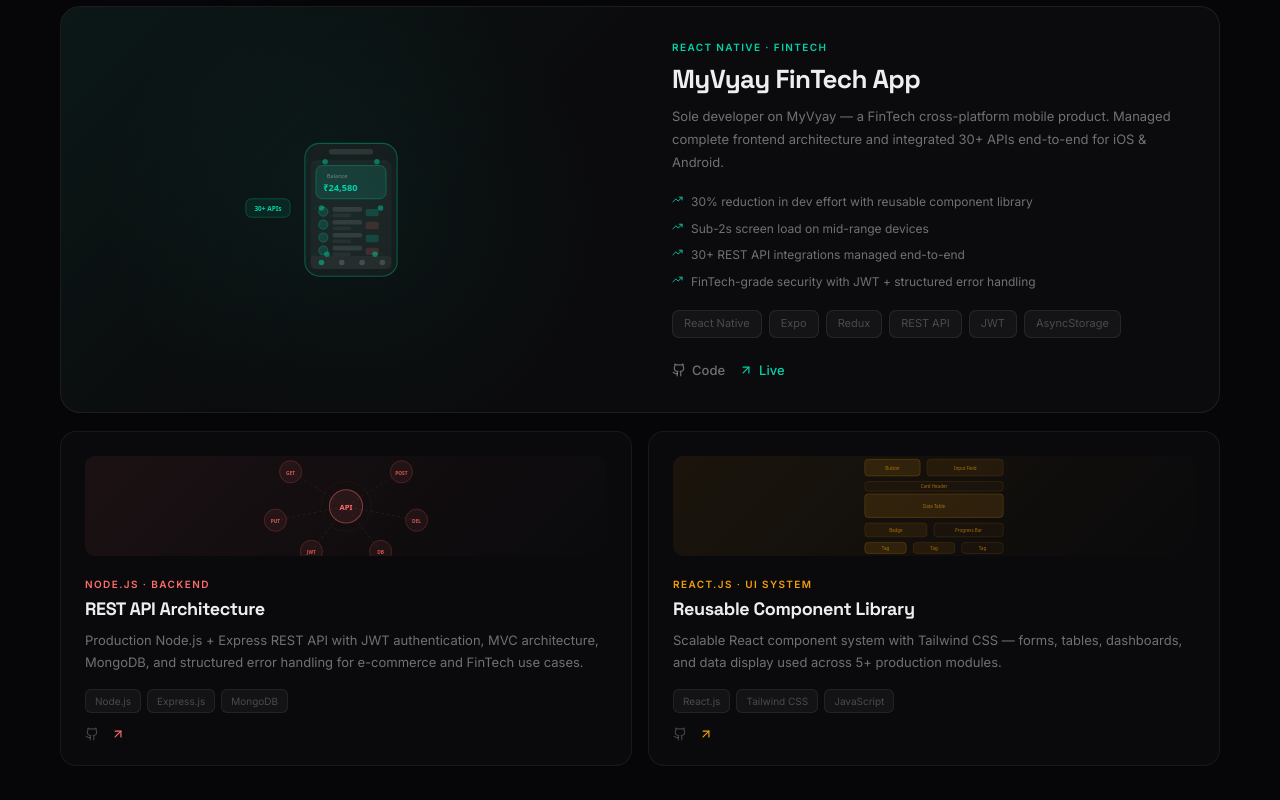
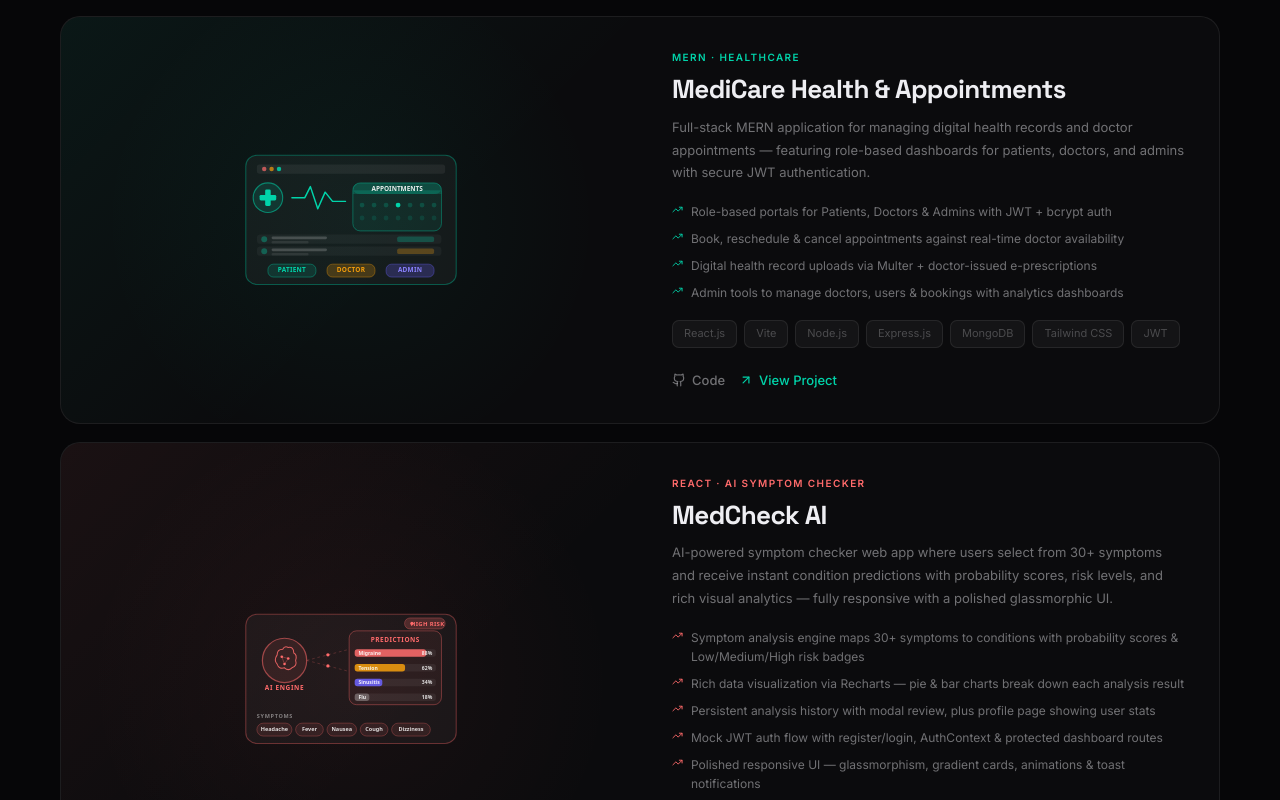
Before and after one commit to yaashchalke75/work_showcase, a Next.js app: page / in a window 1280 px wide. Shown: the part 3700-4500 px from the top of the page. Built offline with nearby package versions, Linux system fonts and the light colour scheme.

Commit message:
updated portfolio project section

```diff
--- a/app/layout.tsx
+++ b/app/layout.tsx
@@ -26,7 +26,7 @@
           rel="stylesheet"
         />
       </head>
-      <body>{children}</body>
+      <body suppressHydrationWarning>{children}</body>
     </html>
   );
 }
--- a/components/Projects.tsx
+++ b/components/Projects.tsx
@@ -2,7 +2,7 @@
 import { motion, useInView } from "framer-motion";
 import { useRef, useState } from "react";
 import { projects } from "@/lib/data";
-import { Github, ArrowUpRight, TrendingUp, Globe, Smartphone } from "lucide-react";
+import { Github, ArrowUpRight, TrendingUp } from "lucide-react";
 
 const H: React.CSSProperties = { fontFamily:"var(--font-head)", fontSynthesis:"none", fontStretch:"normal", fontStyle:"normal" };
 const B: React.CSSProperties = { fontFamily:"var(--font-body)", fontSynthesis:"none", fontStretch:"normal", fontStyle:"normal" };
@@ -61,119 +61,139 @@
   );
 }
 
-function FinTechIllustration({ accent }: { accent: string }) {
+function MediCareIllustration({ accent }: { accent: string }) {
   return (
     <svg viewBox="0 0 260 160" fill="none" xmlns="http://www.w3.org/2000/svg" width="100%" height="100%">
-      {/* Phone frame */}
-      <rect x="80" y="8" width="100" height="144" rx="16" fill="rgba(255,255,255,.04)" stroke={accent} strokeWidth="1.2" strokeOpacity=".35"/>
-      <rect x="106" y="14" width="48" height="6" rx="3" fill="rgba(255,255,255,.1)"/>
-      {/* Screen */}
-      <rect x="86" y="26" width="88" height="118" rx="8" fill="rgba(255,255,255,.03)"/>
-      {/* Balance card */}
-      <rect x="92" y="32" width="76" height="36" rx="7" fill={`${accent}22`} stroke={accent} strokeWidth=".8" strokeOpacity=".4"/>
-      <text x="104" y="45" fill="rgba(255,255,255,.4)" fontSize="6" fontFamily="system-ui">Balance</text>
-      <text x="100" y="60" fill={accent} fontSize="10" fontWeight="700" fontFamily="system-ui">₹24,580</text>
-      {/* Transaction list */}
-      {[0,1,2,3].map(i=>(
+      {/* Browser / dashboard frame */}
+      <rect x="16" y="10" width="228" height="140" rx="12" fill="rgba(255,255,255,.04)" stroke={accent} strokeWidth="1.2" strokeOpacity=".35"/>
+      <rect x="28" y="20" width="204" height="10" rx="3" fill="rgba(255,255,255,.06)"/>
+      <circle cx="36" cy="25" r="2.4" fill="#ff6b6b" opacity=".7"/>
+      <circle cx="44" cy="25" r="2.4" fill="#f59e0b" opacity=".7"/>
+      <circle cx="52" cy="25" r="2.4" fill={accent} opacity=".85"/>
+      {/* Medical cross badge */}
+      <circle cx="40" cy="56" r="16" fill={`${accent}22`} stroke={accent} strokeWidth="1.2" strokeOpacity=".55"/>
+      <rect x="37" y="47" width="6" height="18" rx="1.5" fill={accent}/>
+      <rect x="31" y="53" width="18" height="6" rx="1.5" fill={accent}/>
+      {/* Heartbeat line */}
+      <path d="M66 56 L80 56 L86 44 L94 68 L102 50 L110 60 L124 60"
+        stroke={accent} strokeWidth="1.6" fill="none" strokeLinecap="round" strokeLinejoin="round">
+        <animate attributeName="stroke-dasharray" values="0,200;200,0" dur="2.2s" repeatCount="indefinite"/>
+      </path>
+      {/* Calendar / appointment card */}
+      <rect x="132" y="40" width="96" height="52" rx="8" fill={`${accent}14`} stroke={accent} strokeWidth="1" strokeOpacity=".4"/>
+      <rect x="132" y="40" width="96" height="12" rx="8" fill={`${accent}30`}/>
+      <rect x="132" y="48" width="96" height="4" fill={`${accent}30`}/>
+      <text x="180" y="49" textAnchor="middle" fill="#fff" fontSize="7" fontFamily="system-ui" fontWeight="700" opacity=".9">APPOINTMENTS</text>
+      {/* Calendar dots */}
+      {[0,1,2,3,4,5,6].map(i=>{
+        const col=i%7; const row=Math.floor(i/7);
+        return (
+          <circle key={i} cx={142+col*13} cy={64+row*10} r="2.6"
+            fill={i===3 ? accent : `${accent}35`}>
+            {i===3 && <animate attributeName="r" values="2.6;3.6;2.6" dur="1.6s" repeatCount="indefinite"/>}
+          </circle>
+        );
+      })}
+      {[7,8,9,10,11,12,13].map(i=>{
+        const col=(i-7)%7;
+        return (
+          <circle key={i} cx={142+col*13} cy={78} r="2.6" fill={`${accent}22`}/>
+        );
+      })}
+      {/* Patient rows (record list) — two rows only, leaves room for chips */}
+      {[0,1].map(i=>(
         <g key={i}>
-          <circle cx="100" cy={82+i*14} r="5" fill={`${accent}28`} stroke={accent} strokeWidth=".7" strokeOpacity=".4"/>
-          <rect x="110" y={77+i*14} width="32" height="5" rx="2" fill="rgba(255,255,255,.1)"/>
-          <rect x="110" y={84+i*14} width="20" height="4" rx="2" fill="rgba(255,255,255,.05)"/>
-          <rect x="146" y={79+i*14} width="14" height="8" rx="2" fill={i%2===0 ? "rgba(0,212,170,.2)" : "rgba(255,107,107,.15)"}/>
+          <rect x="28" y={96+i*13} width="200" height="10" rx="4" fill="rgba(255,255,255,.04)"/>
+          <circle cx="36" cy={101+i*13} r="3.2" fill={`${accent}55`}/>
+          <rect x="44" y={98+i*13} width="60" height="3" rx="1.5" fill="rgba(255,255,255,.18)"/>
+          <rect x="44" y={103+i*13} width="40" height="2.5" rx="1" fill="rgba(255,255,255,.08)"/>
+          <rect x="180" y={98+i*13} width="40" height="6" rx="2"
+            fill={i===0 ? `${accent}40` : "rgba(245,158,11,.28)"}/>
         </g>
       ))}
-      {/* Bottom nav */}
-      <rect x="86" y="130" width="88" height="14" rx="4" fill="rgba(255,255,255,.04)"/>
-      {[0,1,2,3].map(i=>(
-        <circle key={i} cx={98+i*22} cy={137} r="3"
-          fill={i===0 ? `${accent}80` : "rgba(255,255,255,.15)"}/>
-      ))}
-      {/* API connections — floating dots */}
-      {[[-28,20],[28,20],[-32,70],[32,70],[-26,120],[26,120]].map(([dx,dy],i)=>(
-        <g key={i}>
-          <motion.circle
-            cx={130+dx} cy={8+dy} r="3"
-            fill={accent} opacity=".45"
-            style={{
-              animationName:"none",
-            }}>
-            <animate attributeName="opacity" values=".2;.6;.2" dur={`${1.5+i*.3}s`} repeatCount="indefinite"/>
-          </motion.circle>
-          <line x1={130+dx} y1={8+dy} x2={80+(dx>0?88:0)} y2={8+dy}
-            stroke={accent} strokeWidth=".5" strokeOpacity=".18" strokeDasharray="3,3"/>
-        </g>
-      ))}
-      {/* 30+ API label */}
-      <rect x="16" y="68" width="48" height="20" rx="6" fill={`${accent}15`} stroke={accent} strokeWidth=".8" strokeOpacity=".35"/>
-      <text x="40" y="81" textAnchor="middle" fill={accent} fontSize="7" fontFamily="system-ui" fontWeight="600">30+ APIs</text>
+      {/* Role badge chips — centered, well inside frame */}
+      <rect x="40"  y="128" width="52" height="14" rx="6" fill={`${accent}22`} stroke={accent} strokeWidth=".7" strokeOpacity=".55"/>
+      <text x="66"  y="137" textAnchor="middle" fill={accent} fontSize="7" fontFamily="system-ui" fontWeight="700" letterSpacing=".04em">PATIENT</text>
+      <rect x="104" y="128" width="52" height="14" rx="6" fill="rgba(245,158,11,.22)" stroke="#f59e0b" strokeWidth=".7" strokeOpacity=".55"/>
+      <text x="130" y="137" textAnchor="middle" fill="#f59e0b" fontSize="7" fontFamily="system-ui" fontWeight="700" letterSpacing=".04em">DOCTOR</text>
+      <rect x="168" y="128" width="52" height="14" rx="6" fill="rgba(108,99,255,.24)" stroke="#6c63ff" strokeWidth=".7" strokeOpacity=".55"/>
+      <text x="194" y="137" textAnchor="middle" fill="#8b82ff" fontSize="7" fontFamily="system-ui" fontWeight="700" letterSpacing=".04em">ADMIN</text>
     </svg>
   );
 }
 
-function APIIllustration({ accent }: { accent: string }) {
+function MedCheckAIIllustration({ accent }: { accent: string }) {
   return (
     <svg viewBox="0 0 260 160" fill="none" xmlns="http://www.w3.org/2000/svg" width="100%" height="100%">
-      {/* Central node */}
-      <circle cx="130" cy="80" r="24" fill={`${accent}18`} stroke={accent} strokeWidth="1.5" strokeOpacity=".45"/>
-      <text x="130" y="85" textAnchor="middle" fill={accent} fontSize="11" fontFamily="system-ui" fontWeight="700">API</text>
-      {/* Satellite nodes */}
+      {/* Dashboard frame */}
+      <rect x="16" y="10" width="228" height="140" rx="12" fill="rgba(255,255,255,.04)" stroke={accent} strokeWidth="1.2" strokeOpacity=".35"/>
+      {/* AI brain node (left) */}
+      <circle cx="58" cy="60" r="24" fill={`${accent}18`} stroke={accent} strokeWidth="1.3" strokeOpacity=".55"/>
+      <path d="M50 54 Q50 48 56 48 Q58 44 62 46 Q68 45 68 52 Q72 54 70 60 Q72 66 66 68 Q62 72 58 68 Q52 70 50 64 Q46 60 50 54 Z"
+        fill="none" stroke={accent} strokeWidth="1.1" strokeOpacity=".85"/>
+      <circle cx="55" cy="56" r="1.4" fill={accent}/>
+      <circle cx="62" cy="58" r="1.4" fill={accent}/>
+      <circle cx="58" cy="64" r="1.4" fill={accent}/>
+      <line x1="55" y1="56" x2="62" y2="58" stroke={accent} strokeWidth=".6" opacity=".6"/>
+      <line x1="62" y1="58" x2="58" y2="64" stroke={accent} strokeWidth=".6" opacity=".6"/>
+      <line x1="55" y1="56" x2="58" y2="64" stroke={accent} strokeWidth=".6" opacity=".6"/>
+      <text x="58" y="92" textAnchor="middle" fill={accent} fontSize="7" fontFamily="system-ui" fontWeight="700" letterSpacing=".1em">AI ENGINE</text>
+      {/* Connecting pulse lines */}
+      <line x1="82" y1="60" x2="128" y2="48" stroke={accent} strokeWidth=".7" strokeOpacity=".35" strokeDasharray="3,3"/>
+      <line x1="82" y1="60" x2="128" y2="72" stroke={accent} strokeWidth=".7" strokeOpacity=".35" strokeDasharray="3,3"/>
+      <circle cx="105" cy="54" r="1.8" fill={accent}>
+        <animate attributeName="opacity" values=".3;1;.3" dur="1.8s" repeatCount="indefinite"/>
+      </circle>
+      <circle cx="105" cy="66" r="1.8" fill={accent}>
+        <animate attributeName="opacity" values="1;.3;1" dur="1.8s" repeatCount="indefinite"/>
+      </circle>
+      {/* Results panel (right) */}
+      <rect x="128" y="28" width="100" height="80" rx="8" fill={`${accent}10`} stroke={accent} strokeWidth="1" strokeOpacity=".4"/>
+      <text x="178" y="40" textAnchor="middle" fill={accent} fontSize="7" fontFamily="system-ui" fontWeight="700" letterSpacing=".08em">PREDICTIONS</text>
+      {/* Probability bars */}
       {[
-        [50,30,"GET"],  [210,30,"POST"],
-        [28,100,"PUT"], [232,100,"DEL"],
-        [80,145,"JWT"], [180,145,"DB"],
-      ].map(([cx,cy,label],i)=>(
+        {label:"Migraine",  pct:88, color:accent,              y:48},
+        {label:"Tension",   pct:62, color:"#f59e0b",           y:64},
+        {label:"Sinusitis", pct:34, color:"#6c63ff",           y:80},
+        {label:"Flu",       pct:18, color:"rgba(255,255,255,.3)", y:96},
+      ].map((b,i)=>(
         <g key={i}>
-          <line x1={Number(cx)} y1={Number(cy)} x2="130" y2="80"
-            stroke={accent} strokeWidth=".8" strokeOpacity=".2" strokeDasharray="4,4"/>
-          <circle cx={Number(cx)} cy={Number(cy)} r="16"
-            fill={`${accent}12`} stroke={accent} strokeWidth="1" strokeOpacity=".3">
-            <animate attributeName="stroke-opacity" values=".15;.45;.15" dur={`${1.8+i*.25}s`} repeatCount="indefinite"/>
-          </circle>
-          <text x={Number(cx)} y={Number(cy)+4} textAnchor="middle"
-            fill={accent} fontSize="7" fontFamily="system-ui" fontWeight="600" opacity=".8">{label}</text>
+          <rect x="134" y={b.y} width="88" height="8" rx="3" fill="rgba(255,255,255,.06)"/>
+          <rect x="134" y={b.y} width={88*b.pct/100} height="8" rx="3" fill={b.color} opacity=".85">
+            <animate attributeName="width" from="0" to={88*b.pct/100} dur={`${1 + i*.2}s`} fill="freeze"/>
+          </rect>
+          <text x="138" y={b.y+6} fill="#fff" fontSize="5.5" fontFamily="system-ui" fontWeight="600" opacity=".9">{b.label}</text>
+          <text x="218" y={b.y+6} textAnchor="end" fill="#fff" fontSize="5.5" fontFamily="system-ui" fontWeight="700" opacity=".85">{b.pct}%</text>
         </g>
       ))}
-      {/* Pulse ring */}
-      <circle cx="130" cy="80" r="36" stroke={accent} strokeWidth=".5" strokeOpacity=".15" fill="none">
-        <animate attributeName="r" values="28;44;28" dur="2.5s" repeatCount="indefinite"/>
-        <animate attributeName="stroke-opacity" values=".2;0;.2" dur="2.5s" repeatCount="indefinite"/>
-      </circle>
-    </svg>
-  );
-}
-
-function ComponentIllustration({ accent }: { accent: string }) {
-  const items = [
-    {x:30, y:12, w:80, h:24, label:"Button"},
-    {x:120,y:12, w:110,h:24, label:"Input Field"},
-    {x:30, y:44, w:200,h:14, label:"Card Header"},
-    {x:30, y:62, w:200,h:34, label:"Data Table"},
-    {x:30, y:104,w:90, h:20, label:"Badge"},
-    {x:130,y:104,w:100,h:20, label:"Progress Bar"},
-    {x:30, y:132,w:60, h:16, label:"Tag"},
-    {x:100,y:132,w:60, h:16, label:"Tag"},
-    {x:170,y:132,w:60, h:16, label:"Tag"},
-  ];
-  return (
-    <svg viewBox="0 0 260 160" fill="none" xmlns="http://www.w3.org/2000/svg" width="100%" height="100%">
-      {items.map((it,i)=>(
+      {/* Symptom chips (bottom row) */}
+      <text x="28" y="122" fill="rgba(255,255,255,.45)" fontSize="6" fontFamily="system-ui" fontWeight="600" letterSpacing=".12em">SYMPTOMS</text>
+      {[
+        {x:28,  w:38, label:"Headache"},
+        {x:70,  w:30, label:"Fever"},
+        {x:104, w:32, label:"Nausea"},
+        {x:140, w:30, label:"Cough"},
+        {x:174, w:42, label:"Dizziness"},
+      ].map((s,i)=>(
         <g key={i}>
-          <rect x={it.x} y={it.y} width={it.w} height={it.h} rx="5"
-            fill={`${accent}${i%3===0?"20":i%3===1?"14":"0a"}`}
-            stroke={accent} strokeWidth=".8" strokeOpacity={i%3===0?.35:.2}/>
-          <text x={it.x+it.w/2} y={it.y+it.h/2+3} textAnchor="middle"
-            fill={accent} fontSize="6.5" fontFamily="system-ui" opacity=".65">{it.label}</text>
+          <rect x={s.x} y="128" width={s.w} height="14" rx="7" fill={`${accent}1a`} stroke={accent} strokeWidth=".6" strokeOpacity=".5"/>
+          <text x={s.x+s.w/2} y="137" textAnchor="middle" fill="#fff" fontSize="6" fontFamily="system-ui" fontWeight="600" opacity=".85">{s.label}</text>
         </g>
       ))}
+      {/* Risk level badge (top-right corner of results) */}
+      <rect x="188" y="14" width="44" height="12" rx="6" fill="rgba(255,107,107,.22)" stroke="#ff6b6b" strokeWidth=".6" strokeOpacity=".55"/>
+      <circle cx="196" cy="20" r="1.8" fill="#ff6b6b">
+        <animate attributeName="opacity" values=".4;1;.4" dur="1.4s" repeatCount="indefinite"/>
+      </circle>
+      <text x="213" y="23" textAnchor="middle" fill="#ff6b6b" fontSize="6.5" fontFamily="system-ui" fontWeight="700" letterSpacing=".05em">HIGH RISK</text>
     </svg>
   );
 }
 
 const illustrations: Record<string, React.FC<{accent:string}>> = {
-  "Zeux LifeSciences":      EcommerceIllustration,
-  "MyVyay FinTech App":     FinTechIllustration,
-  "REST API Architecture":  APIIllustration,
-  "Reusable Component Library": ComponentIllustration,
+  "Zeux LifeSciences":              EcommerceIllustration,
+  "MediCare Health & Appointments": MediCareIllustration,
+  "MedCheck AI":                    MedCheckAIIllustration,
 };
 
 function FeaturedCard({ project, index }: { project: typeof projects[0]; index: number }) {
@@ -245,8 +265,9 @@
           </div>
         </div>
 
-        <div style={{ display:"flex", gap:"14px" }}>
-          <a href={project.links.github}
+        <div style={{ display:"flex", gap:"14px", alignItems:"center" }}>
+          {project.links.github && project.links.github !== "#" && (
+            <a href={project.links.github} target="_blank" rel="noopener noreferrer"
               style={{ display:"flex", alignItems:"center", gap:"6px",
                 color:"var(--muted)", ...B, fontSize:"13px", fontWeight:500,
                 textDecoration:"none", transition:"color .2s" }}
@@ -254,59 +275,29 @@
               onMouseLeave={e=>(e.currentTarget.style.color="var(--muted)")}>
               <Github size={14}/> Code
             </a>
-          <a href={project.links.live}
+          )}
+          {project.status ? (
+            <span style={{ display:"inline-flex", alignItems:"center", gap:"7px",
+              ...B, fontSize:"12px", fontWeight:600, letterSpacing:".04em",
+              padding:"5px 11px", borderRadius:"999px",
+              color:project.accent,
+              background:`${project.accent}18`,
+              border:`1px solid ${project.accent}40` }}>
+              <span style={{ width:6, height:6, borderRadius:"50%",
+                background:project.accent, boxShadow:`0 0 0 3px ${project.accent}22` }}/>
+              {project.status}
+            </span>
+          ) : (
+            <a href={project.links.live} target="_blank" rel="noopener noreferrer"
               style={{ display:"flex", alignItems:"center", gap:"6px",
                 color:project.accent, ...B, fontSize:"13px", fontWeight:500,
                 textDecoration:"none", transition:"opacity .2s" }}
               onMouseEnter={e=>(e.currentTarget.style.opacity=".65")}
               onMouseLeave={e=>(e.currentTarget.style.opacity="1")}>
-            <ArrowUpRight size={14}/> Live
+              <ArrowUpRight size={14}/> View Project
             </a>
+          )}
         </div>
-      </div>
-    </motion.div>
-  );
-}
-
-function SmallCard({ project, index }: { project: typeof projects[0]; index: number }) {
-  const [hov, setHov] = useState(false);
-  const ref = useRef(null);
-  const inView = useInView(ref, { once:true, margin:"-40px" });
-  const Illus = illustrations[project.title] || ComponentIllustration;
-
-  return (
-    <motion.div ref={ref}
-      initial={{ opacity:0, y:28 }} animate={inView?{opacity:1,y:0}:{}}
-      transition={{ duration:.55, delay:index*.09 }}
-      onMouseEnter={()=>setHov(true)} onMouseLeave={()=>setHov(false)}
-      style={{ borderRadius:"16px",
-        border:`1px solid ${hov?project.accent+"38":"rgba(255,255,255,.06)"}`,
-        background:"rgba(255,255,255,.02)", padding:"clamp(18px,3.5vw,24px)",
-        display:"flex", flexDirection:"column",
-        transition:"all .3s ease",
-        transform:hov?"translateY(-4px)":"translateY(0)",
-        boxShadow:hov?`0 12px 36px ${project.accent}12`:"none" }}>
-      <div style={{ height:100, marginBottom:"20px", borderRadius:"10px",
-        background:`linear-gradient(135deg,${project.accent}12 0%,transparent 100%)`,
-        display:"flex", alignItems:"center", justifyContent:"center", overflow:"hidden" }}>
-        <div style={{ width:"85%", maxWidth:180 }}><Illus accent={project.accent}/></div>
-      </div>
-      <div style={{ ...B, fontSize:"10px", color:project.accent, fontWeight:600,
-        letterSpacing:".14em", textTransform:"uppercase", marginBottom:"7px" }}>{project.category}</div>
-      <h3 style={{ ...H, fontWeight:700, fontSize:"clamp(15px,2.5vw,18px)",
-        color:"var(--text)", marginBottom:"10px", letterSpacing:"-.02em" }}>{project.title}</h3>
-      <p style={{ ...B, color:"var(--muted)", fontSize:"clamp(11px,1.6vw,13px)",
-        lineHeight:1.7, flex:1, marginBottom:"16px" }}>{project.description}</p>
-      <div style={{ display:"flex", flexWrap:"wrap", gap:"6px", marginBottom:"14px" }}>
-        {project.tech.slice(0,3).map(t=>(
-          <span key={t} style={{ ...B, fontSize:"10px", padding:"3px 9px",
-            background:"rgba(255,255,255,.04)", border:"1px solid rgba(255,255,255,.07)",
-            borderRadius:"6px", color:"var(--dim)" }}>{t}</span>
-        ))}
-      </div>
-      <div style={{ display:"flex", gap:"12px" }}>
-        <a href={project.links.github} style={{ color:"var(--dim)", display:"flex" }}><Github size={14}/></a>
-        <a href={project.links.live} style={{ color:project.accent, display:"flex" }}><ArrowUpRight size={14}/></a>
       </div>
     </motion.div>
   );
@@ -316,7 +307,6 @@
   const ref = useRef(null);
   const inView = useInView(ref, { once:true, margin:"-60px" });
   const featured = projects.filter(p=>p.featured);
-  const rest     = projects.filter(p=>!p.featured);
 
   return (
     <section id="projects" ref={ref}
@@ -333,12 +323,8 @@
             letterSpacing:"-.025em", color:"var(--text)" }}>Things I've built</h2>
         </motion.div>
 
-        <div style={{ display:"flex", flexDirection:"column", gap:"18px", marginBottom:"18px" }}>
+        <div style={{ display:"flex", flexDirection:"column", gap:"18px" }}>
           {featured.map((p,i)=><FeaturedCard key={p.id} project={p} index={i}/>)}
-        </div>
-        <div style={{ display:"grid",
-          gridTemplateColumns:"repeat(auto-fit,minmax(min(100%,300px),1fr))", gap:"16px" }}>
-          {rest.map((p,i)=><SmallCard key={p.id} project={p} index={i}/>)}
         </div>
       </div>
     </section>
--- a/lib/data.ts
+++ b/lib/data.ts
@@ -76,6 +76,7 @@
     description: "Full-scale multi-module e-commerce portal built as sole frontend engineer for a Mexican client — product catalog, order flow, dashboards, JWT auth, RBAC, and multilingual (EN/ES/PT) translation.",
     tech:     ["React.js","Node.js","MongoDB","Tailwind CSS","REST API","JWT","i18n"],
     links:    { github: "#", live: "#" },
+    status:   "Under Production",
     featured: true,
     accent:   "#6c63ff",
     highlights: [
@@ -87,41 +88,42 @@
   },
   {
     id: 2,
-    title:    "MyVyay FinTech App",
-    category: "React Native · FinTech",
-    description: "Sole developer on MyVyay — a FinTech cross-platform mobile product. Managed complete frontend architecture and integrated 30+ APIs end-to-end for iOS & Android.",
-    tech:     ["React Native","Expo","Redux","REST API","JWT","AsyncStorage"],
-    links:    { github: "#", live: "#" },
+    title:    "MediCare Health & Appointments",
+    category: "MERN · Healthcare",
+    description: "Full-stack MERN application for managing digital health records and doctor appointments — featuring role-based dashboards for patients, doctors, and admins with secure JWT authentication.",
+    tech:     ["React.js","Vite","Node.js","Express.js","MongoDB","Tailwind CSS","JWT"],
+    links:    {
+      github: "https://github.com/yaashchalke75/Digital-Health-Record-Appointment-System",
+      live:   "https://digital-health-record-appointment-s.vercel.app/",
+    },
     featured: true,
     accent:   "#00d4aa",
     highlights: [
-      "30% reduction in dev effort with reusable component library",
-      "Sub-2s screen load on mid-range devices",
-      "30+ REST API integrations managed end-to-end",
-      "FinTech-grade security with JWT + structured error handling",
+      "Role-based portals for Patients, Doctors & Admins with JWT + bcrypt auth",
+      "Book, reschedule & cancel appointments against real-time doctor availability",
+      "Digital health record uploads via Multer + doctor-issued e-prescriptions",
+      "Admin tools to manage doctors, users & bookings with analytics dashboards",
     ],
   },
   {
     id: 3,
-    title:    "REST API Architecture",
-    category: "Node.js · Backend",
-    description: "Production Node.js + Express REST API with JWT authentication, MVC architecture, MongoDB, and structured error handling for e-commerce and FinTech use cases.",
-    tech:     ["Node.js","Express.js","MongoDB","Mongoose","JWT"],
-    links:    { github: "#", live: "#" },
-    featured: false,
+    title:    "MedCheck AI",
+    category: "React · AI Symptom Checker",
+    description: "AI-powered symptom checker web app where users select from 30+ symptoms and receive instant condition predictions with probability scores, risk levels, and rich visual analytics — fully responsive with a polished glassmorphic UI.",
+    tech:     ["React 19","Vite","Tailwind CSS","Recharts","React Router","Axios","JWT"],
+    links:    {
+      github: "https://github.com/yaashchalke75/Medcheck_Ai",
+      live:   "https://medcheck-ai-zeta.vercel.app/",
+    },
+    featured: true,
     accent:   "#ff6b6b",
-    highlights: [],
-  },
-  {
-    id: 4,
-    title:    "Reusable Component Library",
-    category: "React.js · UI System",
-    description: "Scalable React component system with Tailwind CSS — forms, tables, dashboards, and data display used across 5+ production modules.",
-    tech:     ["React.js","Tailwind CSS","JavaScript","Context API"],
-    links:    { github: "#", live: "#" },
-    featured: false,
-    accent:   "#f59e0b",
-    highlights: [],
+    highlights: [
+      "Symptom analysis engine maps 30+ symptoms to conditions with probability scores & Low/Medium/High risk badges",
+      "Rich data visualization via Recharts — pie & bar charts break down each analysis result",
+      "Persistent analysis history with modal review, plus profile page showing user stats",
+      "Mock JWT auth flow with register/login, AuthContext & protected dashboard routes",
+      "Polished responsive UI — glassmorphism, gradient cards, animations & toast notifications",
+    ],
   },
 ];
 
```
Also changed, not shown: 1 other file (tests, documents, lock files or other folders). Lines whose indentation alone changed are shown as unchanged.
